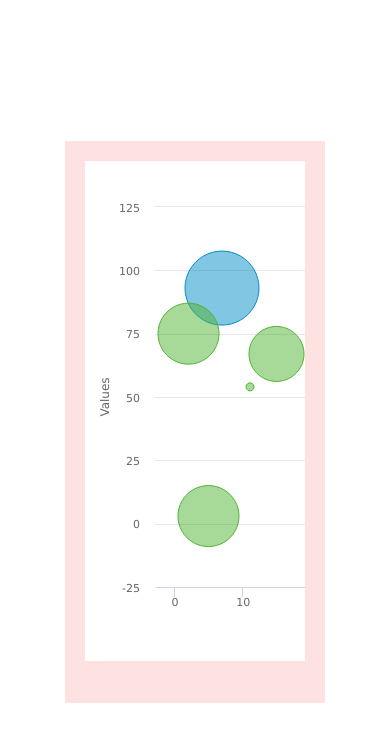
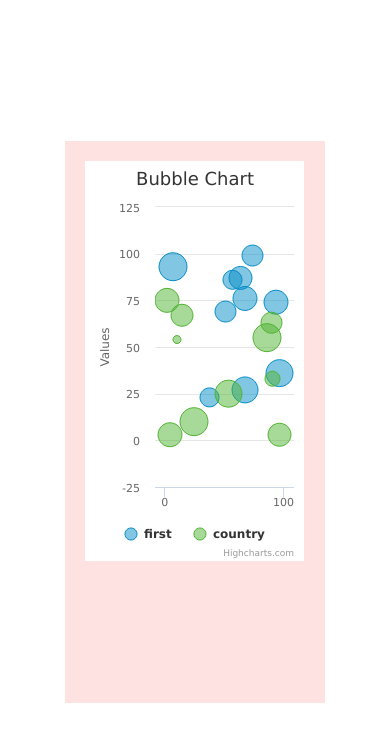
Before and after one commit to RobJJ/charting-playground, a React (Create React App) app: page / in a window 390 px wide. Shown: the top 742 px of the page. Built offline with nearby package versions, Linux system fonts and the light colour scheme.

Commit message:
playing around with responsiveness

```diff
--- a/src/charts/scatter-bubble-chart.js
+++ b/src/charts/scatter-bubble-chart.js
@@ -11,9 +11,11 @@
   const getOptions = (type) => ({
     chart: {
       type,
-      width: 800,
-      height: 500,
+      //   width: null,
+      //   minWidth: 800,
+      //   height: 500,
     },
+
     title: {
       text: _.startCase(`${type} chart`),
     },
@@ -72,8 +74,12 @@
     ],
   });
   return (
-    <div className="h-full w-full flex justify-center">
-      <HighchartsReact highcharts={Highcharts} options={getOptions("bubble")} />
+    <div className="h-full w-full ">
+      <HighchartsReact
+        className="bubble-chart"
+        highcharts={Highcharts}
+        options={getOptions("bubble")}
+      />
     </div>
   );
 };
```
